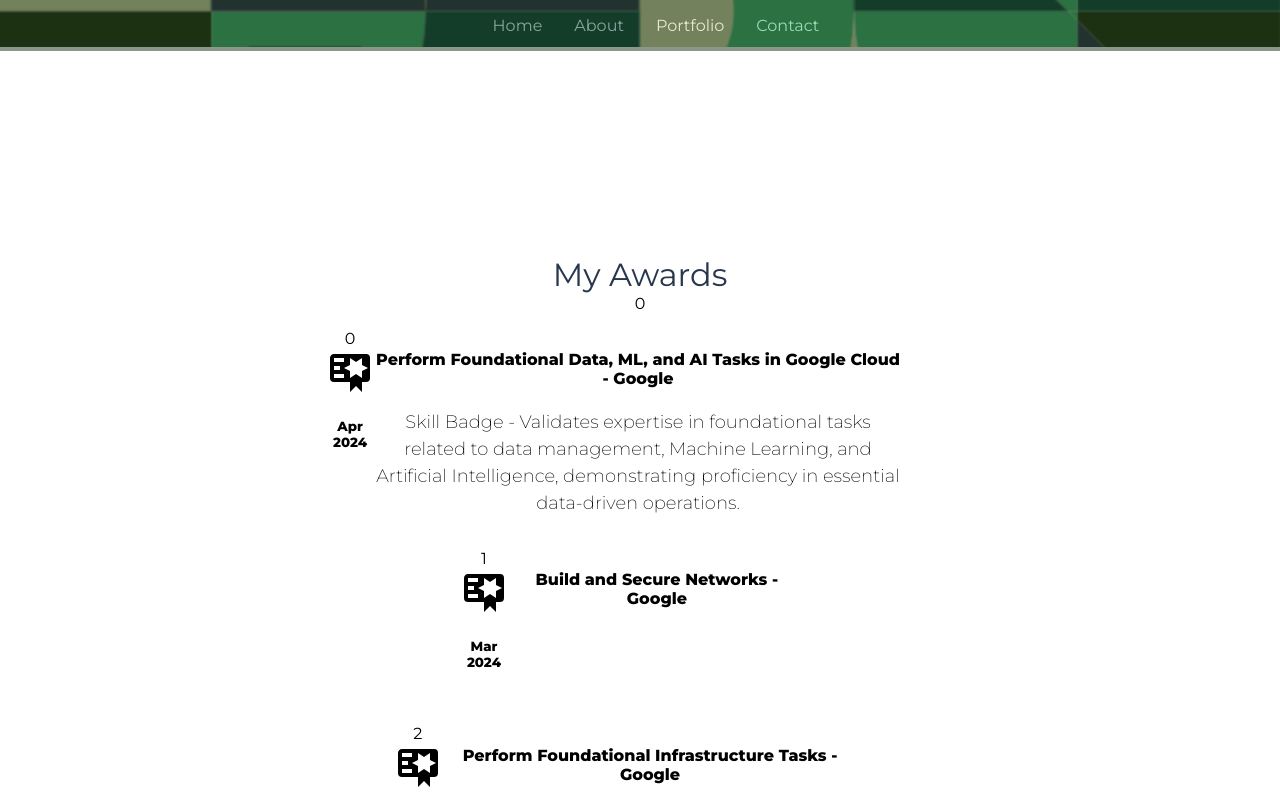
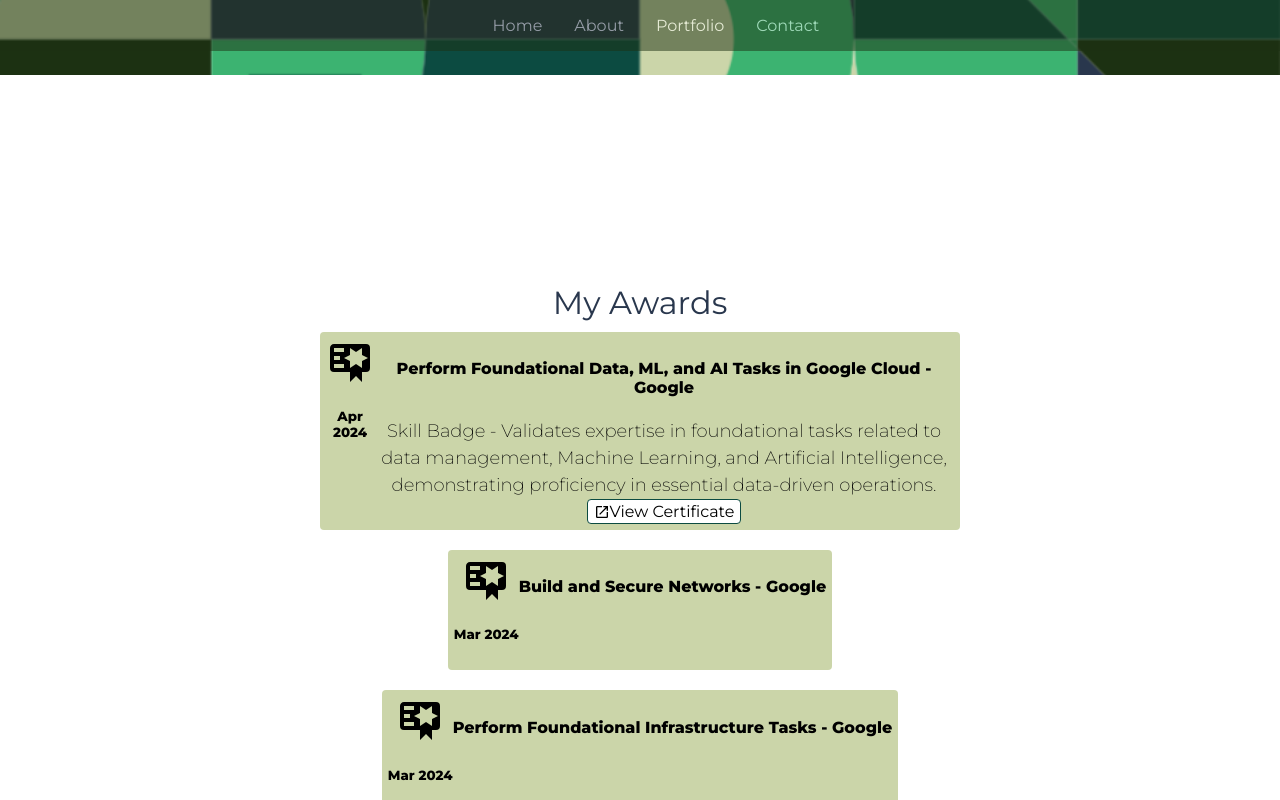
Before and after one commit to Flavio13Lins/FlavioResume, a React (Vite) app: page / in a window 1280 px wide. Both pictures are taken after a click on the button 640 px from the left and 400 px from the top of the page. Built offline with nearby package versions, Linux system fonts and the light colour scheme.

Commit message:
feat: btn that opens certificate link in new tab

```diff
--- a/src/Components/Awards.jsx
+++ b/src/Components/Awards.jsx
@@ -7,6 +7,7 @@
 import React, { useState } from "react";
 
 import iconCertification from "../images/certificate.svg";
+import iconOpenNew from "../images/open-in-new.svg";
 
 const awardList = [
   {
@@ -85,7 +86,6 @@
         }}
       >
         <h2>{title}</h2>
-        <div>{openDialog}</div>
         {awardList.map((skill, index) => (
           <button
             className="unbuttonize"
@@ -96,13 +96,25 @@
           >
             <div className="awardCard">
               <div className="awardIconDate">
-                <div>{index}</div>
                 <img className="iconCert" src={iconCertification} alt="CertificationIcon" />
                 <h5>{skill.date}</h5>
               </div>
               <div>
                 <h4>{skill.title}</h4>
-                {openDialog === index && <p>{skill.summary}</p>}
+                {openDialog === index && (
+                  <div>
+                    <p>{skill.summary}</p>
+                    <button
+                      className="unbuttonize"
+                      onClick={() => window.open(skill.link, "_blank")}
+                    >
+                      <div className="btnIconTitle">
+                        <img className="iconOpenNewTab" src={iconOpenNew} alt="OpenNewTab" />
+                        View Certificate
+                      </div>
+                    </button>
+                  </div>
+                )}
               </div>
             </div>
           </button>
--- a/src/styles.css
+++ b/src/styles.css
@@ -156,6 +156,11 @@
   width: 15px;
 }
 
+img.iconOpenNewTab {
+  height: 16px;
+  width: 16px;
+}
+
 img.copyIcon:hover {
   border-radius: 50%;
   background-color: 	hsla(170, 72%, 17%, 0.5);
@@ -241,11 +246,12 @@
 }
 
 .awardCard {
+  background-color: var(--quaternary-color);
   display: flex;
   flex-direction: row;
   padding: 6px;
   margin: 10px 0;
-  max-width: 90%;
+  min-width: 90%;
   border-radius: 4px;
 }
 
@@ -253,6 +259,23 @@
   display: flex;
   flex-direction: column;
   align-items: center;
+}
+
+.btnIconTitle {
+  padding: 2px 6px;
+  border-radius: 4px;
+  border: 1px solid var(--secondary-color);
+  background-color: white;
+
+  display: flex;
+  flex-direction: row;
+  align-items: center;
+}
+
+.btnIconTitle:hover {
+  cursor: pointer;
+  border: 1px solid var(--tertiary-color);
+  background-color: var(--quaternary-color);
 }
 
 @media screen and (max-width: 900px) {
```
